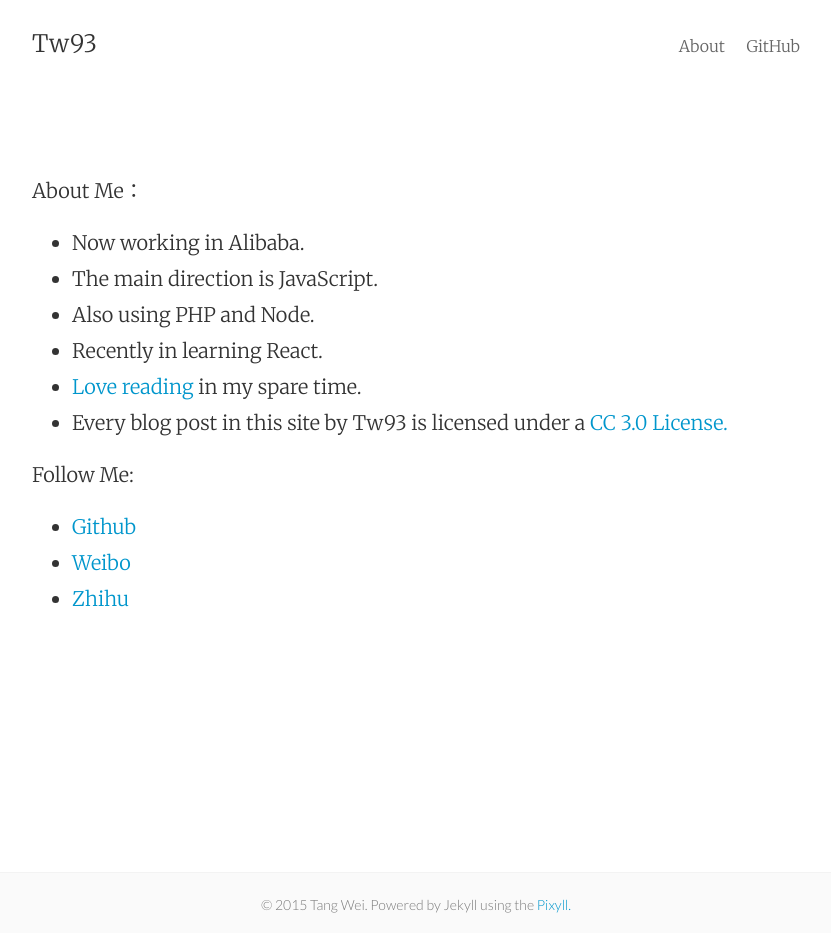
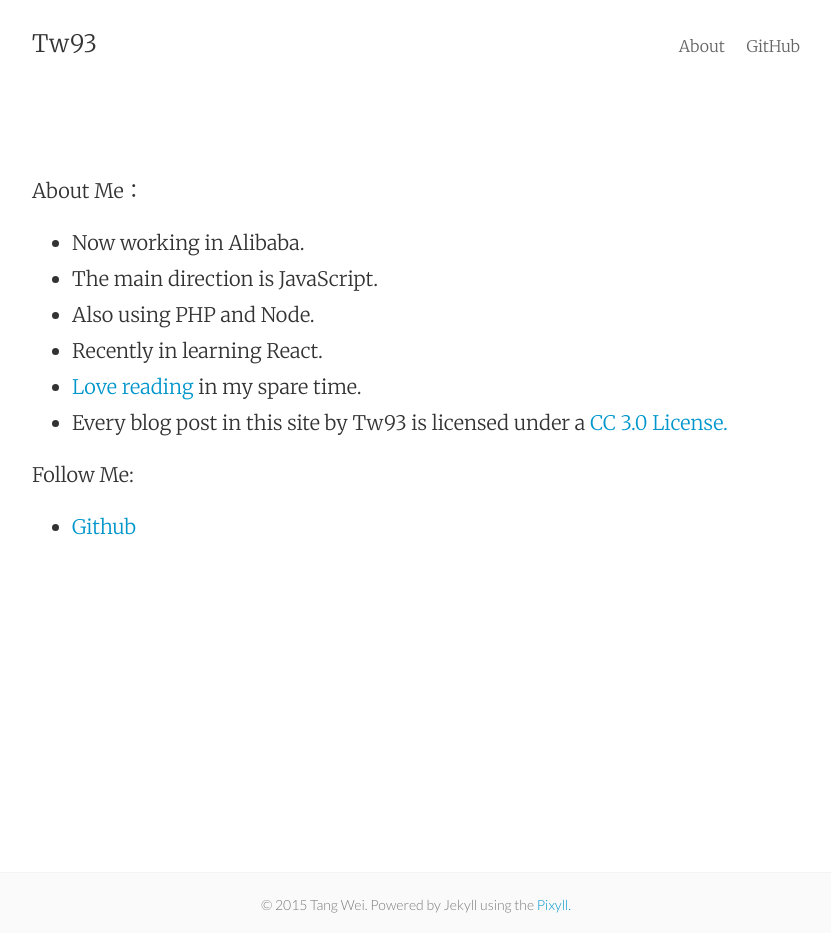
Before and after one commit to tw93/tw93.github.io, a Jekyll site: the page built from about.md, in a window 1280 px wide. Shown: the whole page, without its empty margins (224-1055 px from the left). Built offline with Jekyll 4.4.1, drawn with Linux system fonts in a browser that asks for light colours.

Commit message:
pure commit

```diff
--- a/about.md
+++ b/about.md
@@ -18,5 +18,3 @@ About Me：
 Follow Me:
 
 * [Github](https://github.com/{{site.github_username}}){:target="_blank"}
-* [Weibo](http://weibo.com/{{site.sina_id}}){:target="_blank"}
-* [Zhihu](http://www.zhihu.com/people/{{site.zhihu_id}}){:target="_blank"}
```
